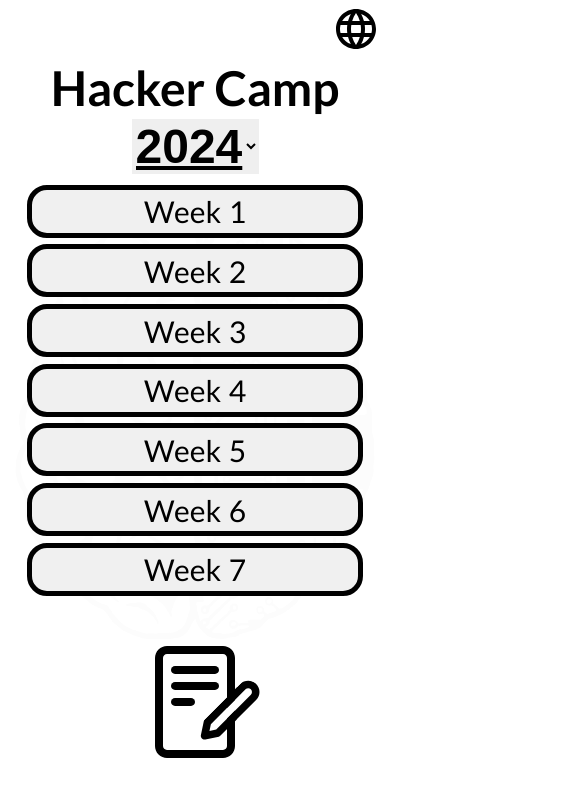
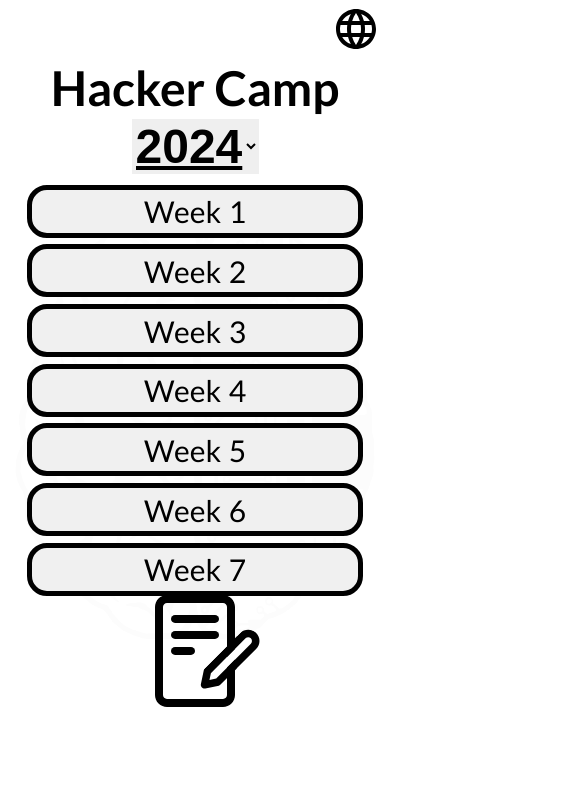
Before and after one commit to isaacspool/hacker-camp-project, a Next.js app: page / in a window 390 px wide. Shown: the top 796 px of the page, 585 px wide, since content can reach past the window. Built offline with nearby package versions, Linux system fonts and the light colour scheme.

Commit message:
Changed styling on mobile again

```diff
--- a/src/app/page.js
+++ b/src/app/page.js
@@ -12,7 +12,6 @@ export default function Home({ searchParams }) {
     );
     return (
         <div className={styles.container}>
-            <FormButton scale={4} />
             <YearProvider defaultYear={year}>
                 <h1 className={styles.grandTitle}>
                     Hacker Camp <YearSelect currentYear={year} />
@@ -33,6 +32,7 @@ export default function Home({ searchParams }) {
                         })}
                 </div>
             </YearProvider>
+            <FormButton scale={4} />
         </div>
     );
 }
--- a/src/styles/Home.module.css
+++ b/src/styles/Home.module.css
@@ -91,9 +91,8 @@
 
 @media screen and (max-width: 800px) {
     .openFormButton {
-        bottom: 80px;
-        right: calc(50% - 80px);
-        transform: translateX(50%);
+        position: relative;
+        left: calc(50% + 40px);
     }
 }
 
```
